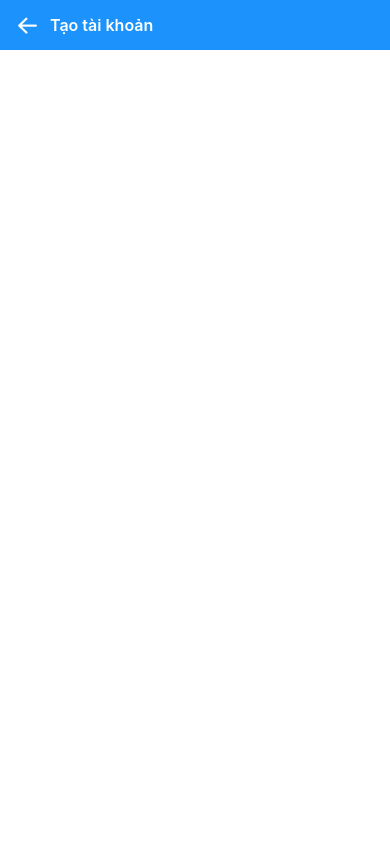
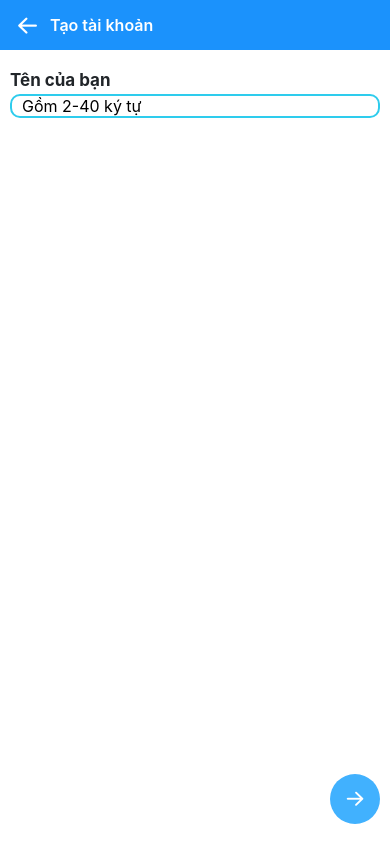
Before and after one commit to MinhVuong68/ping_app, a React Native app: screen /SRegitration in a window 390 px wide. Built offline with nearby package versions, Linux system fonts and the light colour scheme.

Commit message:
complete Enter name screen

```diff
--- a/src/containers/SSignup/SEnterName/index.tsx
+++ b/src/containers/SSignup/SEnterName/index.tsx
@@ -1,10 +1,30 @@
 import React from 'react';
 import { Text, View } from 'react-native';
 
+import { Layout } from '../../../theme';
+import { Header, Input } from '../../../components';
+import styles from './styles/SEnterNameStyle';
+import Button from '../../SLogin/components/Button';
+import { navigate } from '../../../navigators/utils';
+
 const SEnterName = () => {
   return (
-    <View>
-      <Text>this is screen enter name</Text>
+    <View style={Layout.full}>
+      <Header title="Tạo tài khoản" />
+      <View style={styles.container}>
+        <View>
+          <Text style={styles.label}>Tên của bạn</Text>
+          <Input
+            cleanTextBtn
+            input={{
+              placeholder: 'Gồm 2-40 ký tự',
+            }}
+          />
+        </View>
+        <View style={{alignItems: 'flex-end'}}>
+          <Button onPress={() => navigate('SPhoneNumber')}/>
+        </View>
+      </View>
     </View>
   );
 };
--- /dev/null
+++ b/src/containers/SSignup/SEnterName/styles/SEnterNameStyle.ts
@@ -0,0 +1,19 @@
+import { StyleSheet } from 'react-native';
+
+import Color from '../../../../theme/Colors';
+
+const styles = StyleSheet.create({
+  container: {
+    flex: 1,
+    paddingHorizontal: 10,
+    paddingVertical: 20,
+    justifyContent: 'space-between'
+  },
+  label: {
+    fontSize: 17,
+    color: Color.text,
+    fontWeight: 'bold',
+  },
+});
+
+export default styles;
--- a/src/containers/SSignup/SEnterPhoneNumber/index.tsx
+++ b/src/containers/SSignup/SEnterPhoneNumber/index.tsx
@@ -1,10 +1,12 @@
 import React from 'react';
 import { Text, View } from 'react-native';
+import { Layout } from '../../../theme';
+import { Header } from '../../../components';
 
 const SEnterPhoneNumber = () => {
   return (
-    <View>
-      <Text>this is screen enter phone number</Text>
+    <View style={Layout.full}>
+      <Header title="Tạo tài khoản" subHeader='Nhập số điện thoại của bạn để tạo tài khoản mới'/>
     </View>
   );
 };
--- a/src/containers/SSignup/index.tsx
+++ b/src/containers/SSignup/index.tsx
@@ -1,13 +1,9 @@
 import React from 'react';
-import { View } from 'react-native';
 
-import { Layout } from '../../theme';
-import { Header } from '../../components';
+import SEnterName from './SEnterName';
 const SSignup = () => {
   return (
-    <View style={Layout.full}>
-      <Header title="Tạo tài khoản"/>
-    </View>
+    <SEnterName/>
   );
 };
 
--- a/src/navigators/Registration.tsx
+++ b/src/navigators/Registration.tsx
@@ -1,14 +1,15 @@
 import React from 'react'
 import { createStackNavigator } from '@react-navigation/stack'
 
-import { SLogin, SSignup } from '../containers'
+import { SSignup } from '../containers'
+import SEnterPhoneNumber from '../containers/SSignup/SEnterPhoneNumber'
 
 const Stack = createStackNavigator()
 const SignUpNavigator = () => {
     return (
         <Stack.Navigator screenOptions={{ headerShown: false, animationEnabled: false }}>
             <Stack.Screen name="SSignup" component={SSignup}/>
-            <Stack.Screen name="SLogin" component={SLogin}/>
+            <Stack.Screen name="SPhoneNumber" component={SEnterPhoneNumber}/>
         </Stack.Navigator>
     )
 }
--- a/src/navigators/utils.ts
+++ b/src/navigators/utils.ts
@@ -4,6 +4,7 @@ type RootStackParamList = {
   SIntro: undefined;
   SLogin: undefined;
   SRegitration: undefined;
+  SPhoneNumber: undefined
 };
 
 export const navigationRef = createNavigationContainerRef<RootStackParamList>();
```
